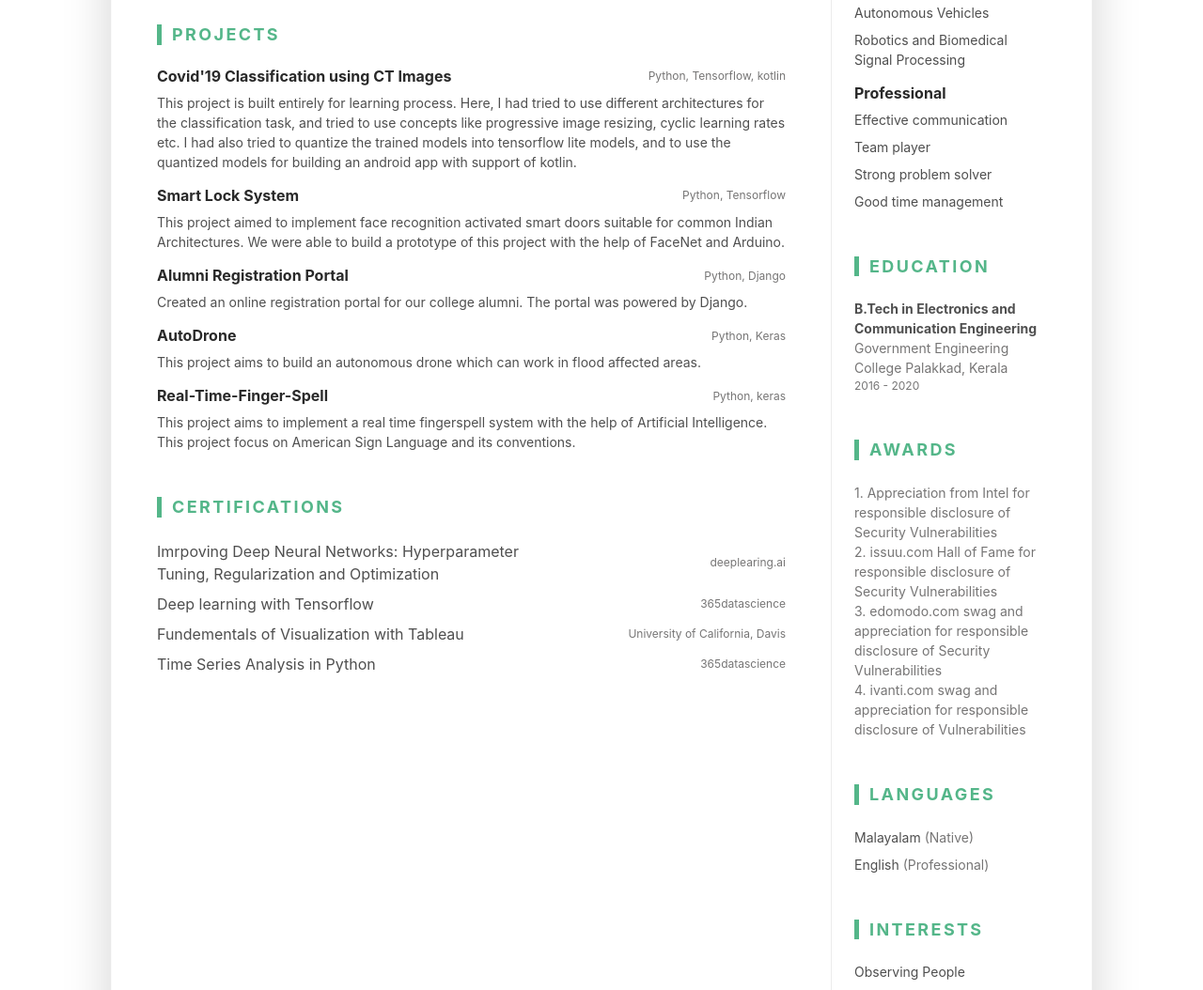
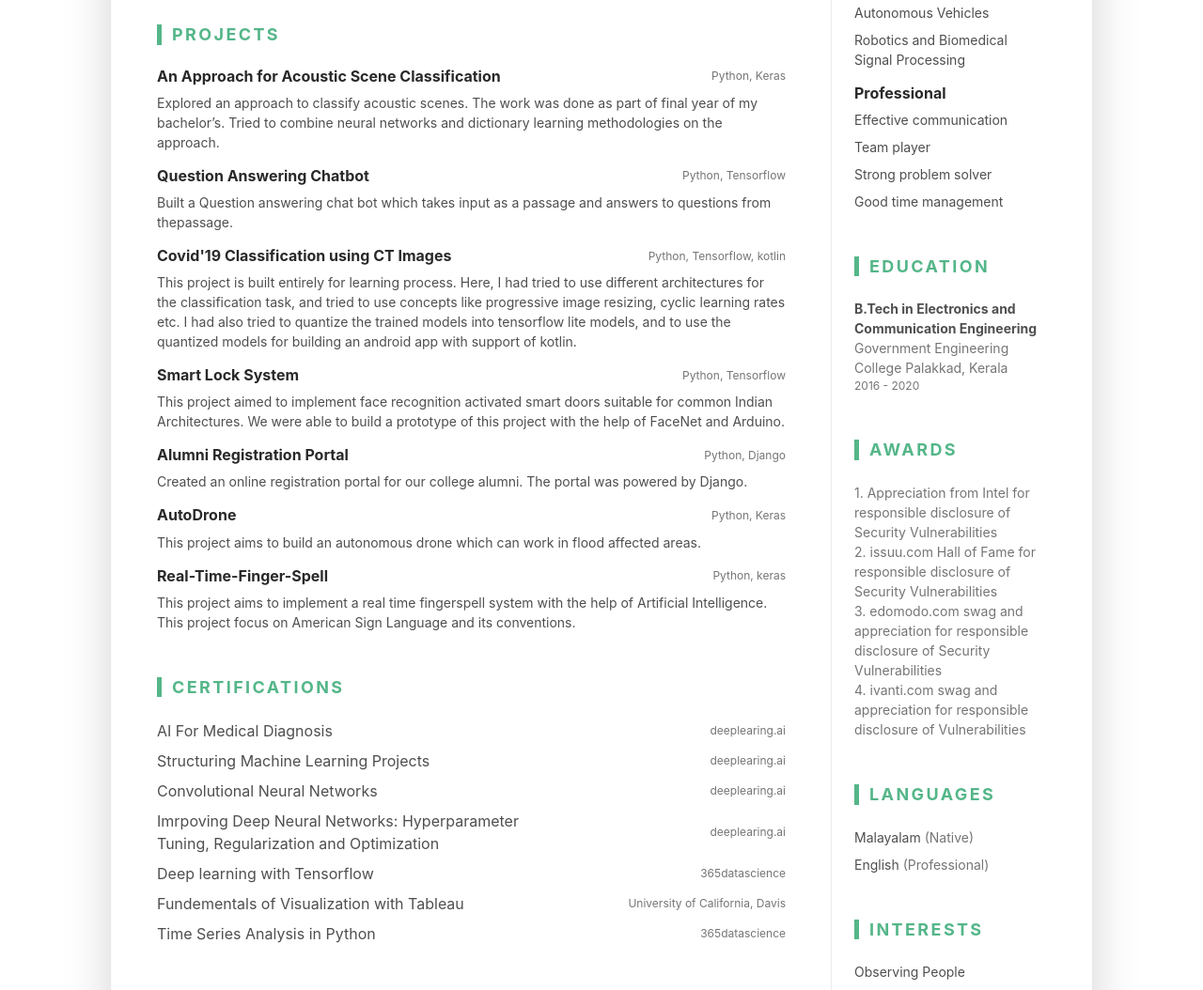
Before and after one commit to Prabharoop/prabharoop.github.io, a plain HTML site: page index.html in a window 1280 px wide. Shown: the part 679-1733 px from the top of the page at 94% size. Drawn offline with Linux system fonts and the light colour scheme.

Commit message:
Updation

```diff
--- a/index.html
+++ b/index.html
@@ -143,6 +143,36 @@
 								<div class="item mb-3">
 
 									<div class="item-heading row align-items-center mb-2">
+										<h4 class="item-title col-12 col-md-6 col-lg-8 mb-2 mb-md-0">An Approach for Acoustic Scene Classification
+										</h4>
+										<div class="item-meta col-12 col-md-6 col-lg-4 text-muted text-left text-md-right">Python, Keras</div>
+
+									</div>
+									<div class="item-content">
+										<p>Explored  an  approach  to  classify  acoustic  scenes.   The  work  was  done  as  part  of  final  year  of  my bachelor’s.  Tried to combine neural networks and dictionary learning methodologies on the approach.
+										</p>
+
+
+									</div>
+								</div>
+								<div class="item mb-3">
+
+									<div class="item-heading row align-items-center mb-2">
+										<h4 class="item-title col-12 col-md-6 col-lg-8 mb-2 mb-md-0">Question Answering Chatbot
+										</h4>
+										<div class="item-meta col-12 col-md-6 col-lg-4 text-muted text-left text-md-right">Python, Tensorflow</div>
+
+									</div>
+									<div class="item-content">
+										<p>Built a Question answering chat bot which takes input as a passage and answers to questions from thepassage.
+										</p>
+
+
+									</div>
+								</div>
+								<div class="item mb-3">
+
+									<div class="item-heading row align-items-center mb-2">
 										<h4 class="item-title col-12 col-md-6 col-lg-8 mb-2 mb-md-0">Covid'19 Classification using CT Images
 										</h4>
 										<div class="item-meta col-12 col-md-6 col-lg-4 text-muted text-left text-md-right">Python, Tensorflow, kotlin</div>
@@ -215,6 +245,24 @@
 							<section class="project-section py-3">
 								<h3 class="text-uppercase resume-section-heading mb-4">Certifications</h3>
 								<div class="item mb-3">
+									<div class="item-heading row align-items-center mb-2">
+										<p class="item-title col-12 col-md-6 col-lg-8 mb-2 mb-md-0">AI For Medical Diagnosis
+										</p>
+										<div class="item-meta col-12 col-md-6 col-lg-4 text-muted text-left text-md-right">deeplearing.ai</div>
+
+									</div>
+									<div class="item-heading row align-items-center mb-2">
+										<p class="item-title col-12 col-md-6 col-lg-8 mb-2 mb-md-0">Structuring Machine Learning Projects
+										</p>
+										<div class="item-meta col-12 col-md-6 col-lg-4 text-muted text-left text-md-right">deeplearing.ai</div>
+
+									</div>
+									<div class="item-heading row align-items-center mb-2">
+										<p class="item-title col-12 col-md-6 col-lg-8 mb-2 mb-md-0">Convolutional Neural Networks
+										</p>
+										<div class="item-meta col-12 col-md-6 col-lg-4 text-muted text-left text-md-right">deeplearing.ai</div>
+
+									</div>
 									<div class="item-heading row align-items-center mb-2">
 										<p class="item-title col-12 col-md-6 col-lg-8 mb-2 mb-md-0">Imrpoving Deep Neural Networks: Hyperparameter Tuning, Regularization and Optimization
 										</p>
```
